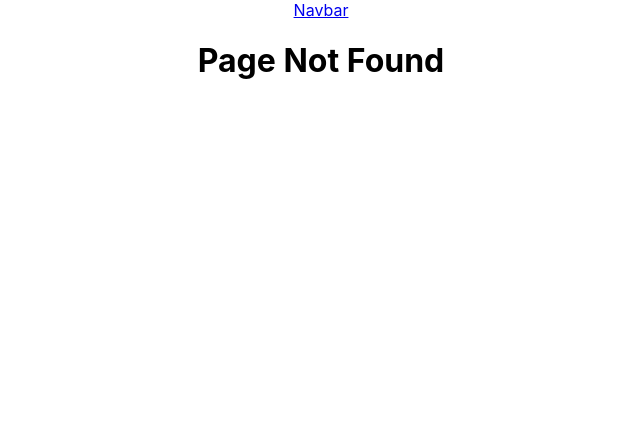
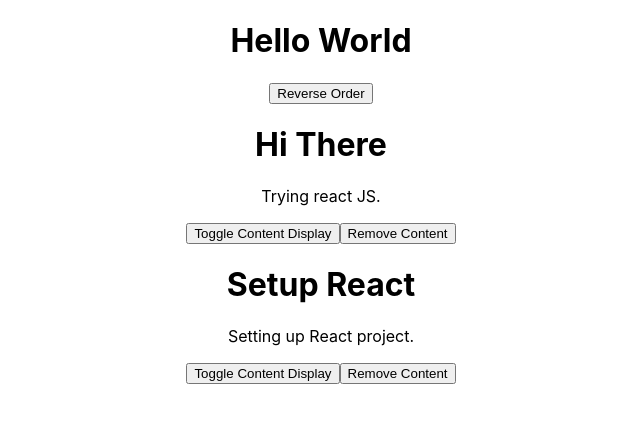
Before and after one commit to shan18/Learn-ReactJS, a React (Create React App) app: page / in a window 1280 px wide. Before the commit this address had no page. Shown: the top 422 px of the page, without its empty margins (319-959 px from the left). Built offline with nearby package versions, Linux system fonts and the light colour scheme.

Commit message:
Reorder List and Update Child Component

```diff
--- a/src/App.js
+++ b/src/App.js
@@ -1,50 +1,14 @@
 import React, { Component } from 'react'
 
-import { BrowserRouter, Route, Switch, Redirect } from 'react-router-dom'
-
-import DynamicRouteComp from './routingComps/DynamicRouteComp'
-import StaticRouteComp from './routingComps/StaticRouteComp'
-import NotFound from './routingComps/NotFound'
+import PostSorting from './posts/PostSorting'
 
 import './App.css'
 
 class App extends Component {
   render () {
-    const loggedIn = true
-    const supportHistory = 'pushState' in window.history
     return (
       <div className='App'>
-        <nav className='nav navbar-light bg-light'>
-          <a className='navbar-brand' href='/'>Navbar</a>
-        </nav>
-
-        {/* All stuff within the BrowserRouter is dynamic i.e. it will change based on what the path is */}
-        {/*
-          Going back through the navigation history reloads the cached pages. 'forceRefresh' parameter automatically
-          refreshes the pages if they are loaded from the navigation history.
-        */}
-        <BrowserRouter forceRefresh={!supportHistory}>
-          <Switch> {/* It is like the switch conditional statement in other languages */}
-
-            {/* exact specifies that the url will not work for anything else other than '/about' */}
-            <Route exact path='/about' component={StaticRouteComp} />
-
-            {/* This is a variable path i.e. it can take /posts/abc, /posts/dawd/ e.t.c. */}
-            <Route path='/posts/:slug' component={DynamicRouteComp} />
-
-            {/* This runs when the path does not match any of the cases */}
-            <Route component={NotFound} />
-
-            {/* Conditional Routing */}
-            <Route exact path='/user' render={() => (
-              loggedIn === true ? (
-                <Redirect to='/posts/hello-there/' />
-              ) : (
-                <StaticRouteComp />
-              )
-            )} />
-          </Switch>
-        </BrowserRouter>
+        <PostSorting />
       </div>
     )
   }
--- a/src/posts/PostDetail.js
+++ b/src/posts/PostDetail.js
@@ -44,13 +44,24 @@
     }
   }
 
+  setPostStateOnProps () {
+    const { post } = this.props
+    this.setState({
+      postItem: post
+    })
+  }
+
+  // Invoked when the parent component has been updated
+  componentDidUpdate (prevProps, prevState, snapshop) {
+    if (this.props !== prevProps) {
+      this.setPostStateOnProps()
+    }
+  }
+
   // Invoked immediately after a component is mounted (inserted into the tree)
   // It is called after the constructor
   componentDidMount () {
-    const { post } = this.props
-    this.setState({ // converting the prop to a state
-      postItem: post
-    })
+    this.setPostStateOnProps()
   }
 
   render () {
--- /dev/null
+++ b/src/posts/PostSorting.js
@@ -0,0 +1,52 @@
+import React, { Component } from 'react'
+import PostData from '../data/posts.json'
+
+import PostDetail from './PostDetail'
+
+class PostSorting extends Component {
+  constructor (props) {
+    super(props)
+    this.toggleListReverse = this.toggleListReverse.bind(this)
+    this.state = {
+      postList: []
+    }
+  }
+
+  toggleListReverse (event) {
+    const { postList } = this.state
+    const newPostList = postList.reverse()
+    this.setState({
+      postList: newPostList
+    })
+  }
+
+  componentDidMount () {
+    this.setState({
+      postList: PostData
+    })
+  }
+
+  render () {
+    const { postList } = this.state
+    return (
+      <div>
+        <h1>Hello World</h1>
+        <button onClick={this.toggleListReverse}>Reverse Order</button>
+
+        {/*
+          This mapping is changing with every reorder so we need to define a method in the child component to
+          handle this and display the updated data
+        */}
+        {postList.map((item, index) => {
+          return <PostDetail
+            post={item}
+            key={`post-list-key ${index}`}
+            dataCallback={this.handleDataCallback}
+            didHandleRemove={this.handlePostRemove} />
+        })}
+      </div>
+    )
+  }
+}
+
+export default PostSorting
```
Also changed, not shown: src/routingComps/AppExample.js (added, +53 -0 lines).
